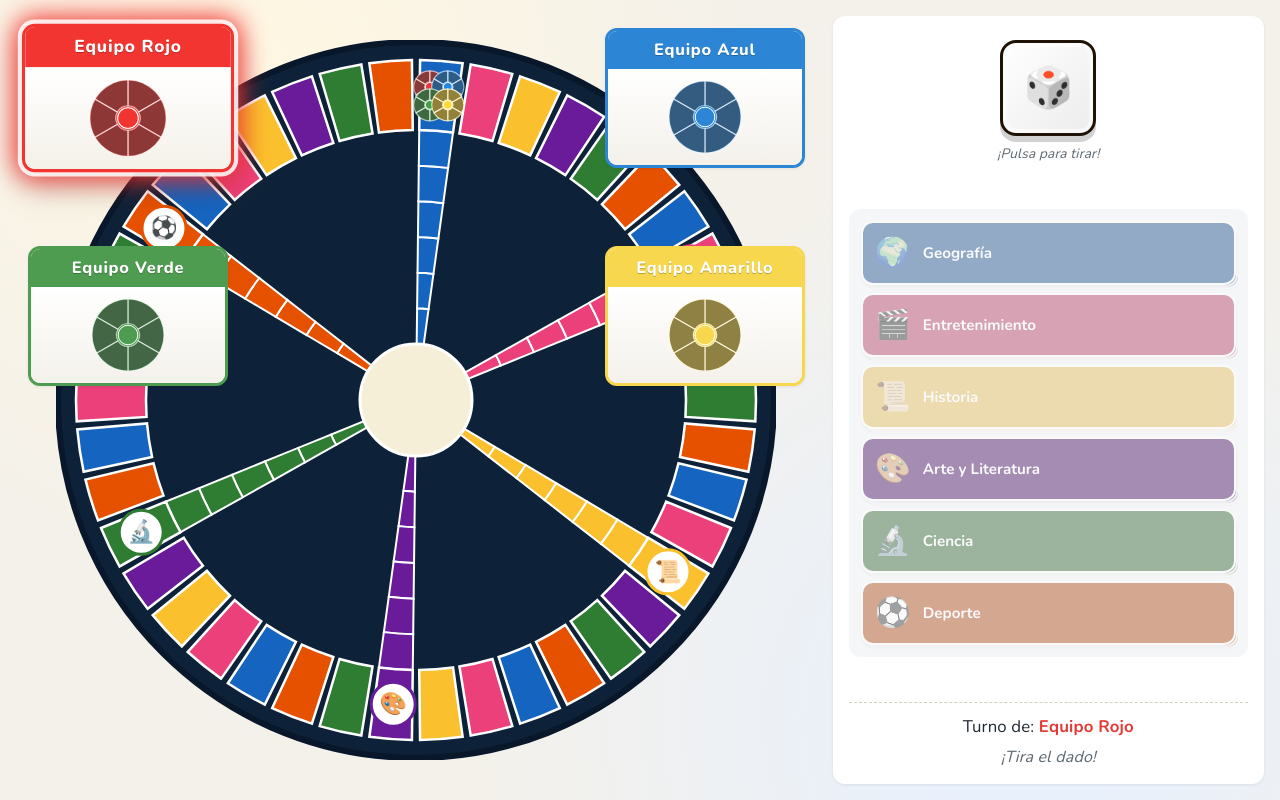
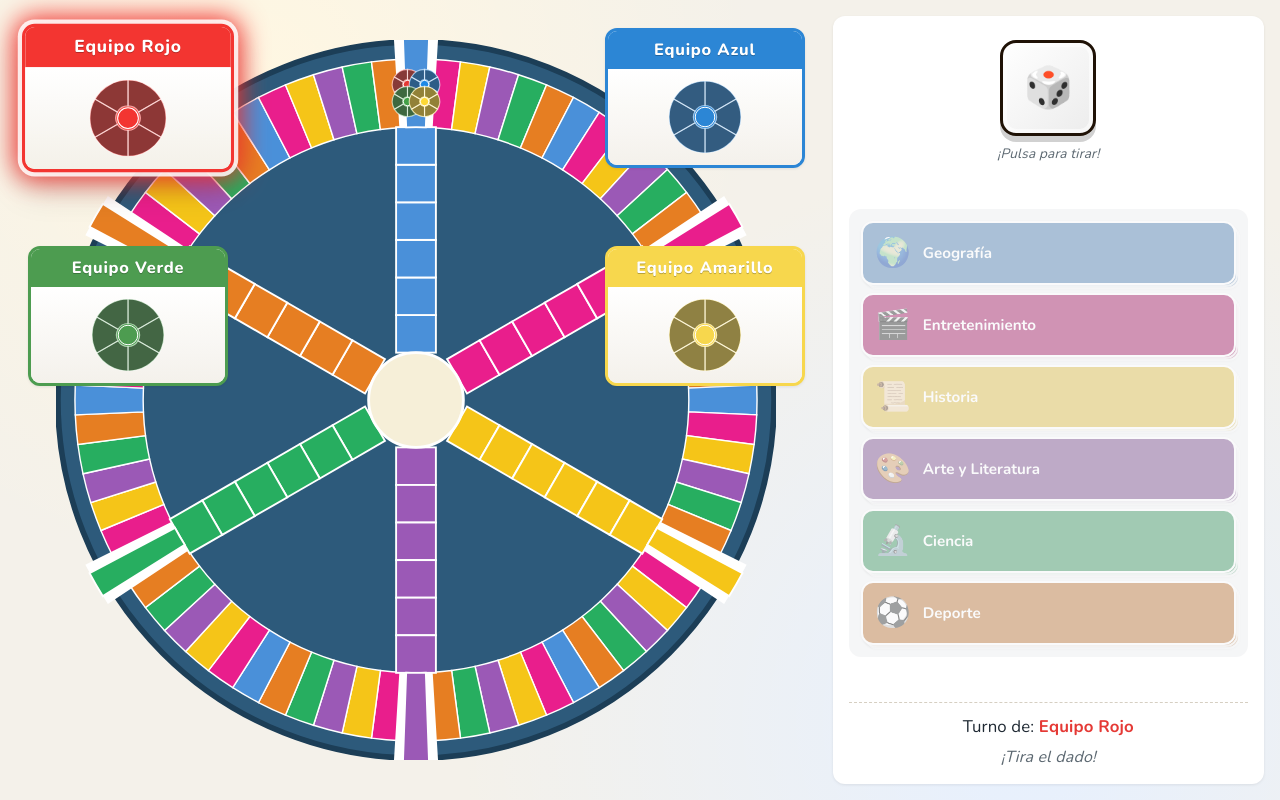
Before and after one commit to ngarderiu/Trivial, a React (Vite) app: page / in a window 1280 px wide. Both pictures are taken after a click on the button "Empezar partida". Built offline with nearby package versions, Linux system fonts and the light colour scheme.

Commit message:
fix: tablero rediseñado como calco exacto del Trivial clásico

```diff
--- a/src/components/game/Board.jsx
+++ b/src/components/game/Board.jsx
@@ -7,17 +7,17 @@ import {
 import { CATEGORIES, CATEGORIES_BY_ID } from '../../constants/categories.js';
 
 // Tablero estilo Trivial Pursuit clásico:
-//   - fondo oscuro
-//   - anillo exterior con 42 casillas de colores (separadas por líneas claras)
-//   - 6 brazos radiales con 6 casillas cada uno, del color de la categoría
-//   - centro pequeño y neutro
+//   - fondo azul-gris oscuro
+//   - 72 casillas en el anillo exterior (12 por sector de categoría)
+//   - 6 brazos RECTOS (rectangulares) de 6 casillas cada uno desde el
+//     centro hasta el borde, separados 60º
+//   - sedes (HQ) en el extremo exterior del brazo, casilla más grande con
+//     borde doble
+//   - centro pequeño crema/blanco
 //
 // Props:
-//   - playerPositions: { [playerId]: index }   (-1 = centro)
-//   - players: [{ id, color, name }]
-//   - reachable: number[]
-//   - onCellClick: (index) => void
-//   - renderToken: (player, idx) => ReactNode  ficha personalizada
+//   - playerPositions, players, reachable, onCellClick
+//   - renderToken: (player, idx) => ReactNode opcional
 export default function Board({
   playerPositions = {},
   players = [],
@@ -25,51 +25,65 @@ export default function Board({
   onCellClick,
   renderToken
 }) {
-  const size = 720;
+  const size = 760;
   const cx = size / 2;
   const cy = size / 2;
-  const ringOuter = 340;
-  const ringInner = 270;
-  const centerR = 56;
+
+  // Geometría del tablero
+  const boardR = 360;          // radio total del disco
+  const ringOuter = 360;       // borde exterior del anillo
+  const ringInner = 288;       // borde interior del anillo
+  const centerR = 50;          // radio del círculo central
+  const armWidth = 42;         // anchura de los brazos rectos (≈ ancho de sede)
+  const sedeBoost = 30;        // las sedes sobresalen un poco
+  const cellH = (ringInner - centerR) / SPOKE_CELLS; // altura de cada casilla del brazo
 
   const reachableSet = new Set(reachable);
-  const sliceAngle = (Math.PI * 2) / RING_LENGTH;
-  const segmentLen = (ringInner - centerR) / SPOKE_CELLS;
+  const sliceAngle = (Math.PI * 2) / RING_LENGTH; // 5º
+  const halfSlice = sliceAngle / 2;
 
-  // Path de una cuña anular (a0..a1 radianes; r0..r1 radios)
-  const wedge = (a0, a1, r0, r1) => {
-    const x0o = cx + r1 * Math.cos(a0);
-    const y0o = cy + r1 * Math.sin(a0);
-    const x1o = cx + r1 * Math.cos(a1);
-    const y1o = cy + r1 * Math.sin(a1);
-    const x0i = cx + r0 * Math.cos(a0);
-    const y0i = cy + r0 * Math.sin(a0);
-    const x1i = cx + r0 * Math.cos(a1);
-    const y1i = cy + r0 * Math.sin(a1);
-    return `M ${x0o} ${y0o} A ${r1} ${r1} 0 0 1 ${x1o} ${y1o} L ${x1i} ${y1i} A ${r0} ${r0} 0 0 0 ${x0i} ${y0i} Z`;
+  // Cuña anular para una casilla del anillo (centrada en su ángulo)
+  const ringCellPath = (i, padRad = 0) => {
+    const center = i * sliceAngle - Math.PI / 2;
+    const a0 = center - halfSlice + padRad;
+    const a1 = center + halfSlice - padRad;
+    const x0o = cx + ringOuter * Math.cos(a0);
+    const y0o = cy + ringOuter * Math.sin(a0);
+    const x1o = cx + ringOuter * Math.cos(a1);
+    const y1o = cy + ringOuter * Math.sin(a1);
+    const x0i = cx + ringInner * Math.cos(a0);
+    const y0i = cy + ringInner * Math.sin(a0);
+    const x1i = cx + ringInner * Math.cos(a1);
+    const y1i = cy + ringInner * Math.sin(a1);
+    return `M ${x0o} ${y0o} A ${ringOuter} ${ringOuter} 0 0 1 ${x1o} ${y1o} L ${x1i} ${y1i} A ${ringInner} ${ringInner} 0 0 0 ${x0i} ${y0i} Z`;
   };
 
-  const cellWedgePath = (i, padRad = 0) => {
-    const a0 = i * sliceAngle - Math.PI / 2 + padRad;
-    const a1 = (i + 1) * sliceAngle - Math.PI / 2 - padRad;
-    return wedge(a0, a1, ringInner, ringOuter);
+  // Sede destacada: igual que ringCellPath pero con radio exterior mayor
+  const sedeCellPath = (i, padRad = 0) => {
+    const center = i * sliceAngle - Math.PI / 2;
+    const a0 = center - halfSlice * 1.4 + padRad;
+    const a1 = center + halfSlice * 1.4 - padRad;
+    const outer = ringOuter + sedeBoost;
+    const x0o = cx + outer * Math.cos(a0);
+    const y0o = cy + outer * Math.sin(a0);
+    const x1o = cx + outer * Math.cos(a1);
+    const y1o = cy + outer * Math.sin(a1);
+    const x0i = cx + ringInner * Math.cos(a0);
+    const y0i = cy + ringInner * Math.sin(a0);
+    const x1i = cx + ringInner * Math.cos(a1);
+    const y1i = cy + ringInner * Math.sin(a1);
+    return `M ${x0o} ${y0o} A ${outer} ${outer} 0 0 1 ${x1o} ${y1o} L ${x1i} ${y1i} A ${ringInner} ${ringInner} 0 0 0 ${x0i} ${y0i} Z`;
   };
 
-  // Casilla de un brazo (radial). catIdx 0..5; segIdx 0..5 (0=más cerca del centro)
-  const spokeCellPath = (catIdx, segIdx) => {
-    const sedeIndex = (catIdx * RING_LENGTH) / CATEGORIES.length; // 0,7,14,...
-    const a0 = sedeIndex * sliceAngle - Math.PI / 2 + 0.012;
-    const a1 = (sedeIndex + 1) * sliceAngle - Math.PI / 2 - 0.012;
-    const r0 = centerR + segIdx * segmentLen;
-    const r1 = centerR + (segIdx + 1) * segmentLen;
-    return wedge(a0, a1, r0, r1);
-  };
-
-  const cellCenter = (i) => {
-    const a = (i + 0.5) * sliceAngle - Math.PI / 2;
+  // Centro de una casilla del anillo (para fichas)
+  const ringCellCenter = (i) => {
+    const a = i * sliceAngle - Math.PI / 2;
     const r = (ringOuter + ringInner) / 2;
     return { x: cx + r * Math.cos(a), y: cy + r * Math.sin(a) };
   };
+
+  // Ángulo (en grados) del brazo j (0..5) — sede en el extremo
+  const spokeAngleDeg = (j) => -90 + j * 60;
 
   // Agrupar fichas por casilla
   const fichasPorCasilla = {};
@@ -86,105 +100,113 @@ export default function Board({
       role="img"
       aria-label="Tablero de Trivial"
     >
-      {/* Fondo oscuro del tablero */}
-      <circle cx={cx} cy={cy} r={ringOuter + 18} fill="#0d2238" />
+      {/* Fondo azul-gris del tablero */}
+      <circle cx={cx} cy={cy} r={boardR + 18} fill="#2d5a7b" />
       <circle
         cx={cx}
         cy={cy}
-        r={ringOuter + 18}
+        r={boardR + 18}
         fill="none"
-        stroke="#08172a"
+        stroke="#1c3e57"
         strokeWidth={6}
       />
 
-      {/* Brazos: 6 categorías × 6 casillas */}
-      {CATEGORIES.map((cat, catIdx) => (
-        <g key={`spoke-${cat.id}`}>
-          {Array.from({ length: SPOKE_CELLS }).map((_, segIdx) => (
-            <path
-              key={segIdx}
-              d={spokeCellPath(catIdx, segIdx)}
-              fill={cat.color}
-              stroke="#ffffff"
-              strokeWidth={2}
-            />
-          ))}
-        </g>
-      ))}
+      {/* Anillo exterior: 72 casillas (las sedes se dibujan en otro grupo) */}
+      {BOARD_POSITIONS.map((cell) => {
+        if (cell.isHQ) return null; // sedes después
+        const cat = CATEGORIES_BY_ID[cell.category];
+        return (
+          <path
+            key={cell.index}
+            d={ringCellPath(cell.index)}
+            fill={cat?.color || '#666'}
+            stroke="#ffffff"
+            strokeWidth={1.5}
+            onClick={() => onCellClick?.(cell.index)}
+          />
+        );
+      })}
 
-      {/* Anillo exterior: 42 casillas */}
-      {BOARD_POSITIONS.map((cell) => {
-        const cat = CATEGORIES_BY_ID[cell.category];
-        const isReachable = reachableSet.has(cell.index);
-        const center = cellCenter(cell.index);
+      {/* Brazos rectos: 6 brazos × 6 casillas */}
+      {CATEGORIES.map((cat, j) => {
+        const angle = spokeAngleDeg(j);
         return (
-          <g key={cell.index} className={isReachable ? 'is-reachable' : ''}>
-            <path
-              d={cellWedgePath(cell.index, 0.012)}
-              fill={cat?.color || '#777'}
-              stroke="#ffffff"
-              strokeWidth={2.5}
-              onClick={() => onCellClick?.(cell.index)}
-              style={{ cursor: isReachable ? 'pointer' : 'default' }}
-            />
-            {cell.isHQ && (
-              <>
-                <circle
-                  cx={center.x}
-                  cy={center.y}
-                  r={22}
-                  fill="#ffffff"
-                  stroke={cat?.color}
-                  strokeWidth={3}
+          <g key={`spoke-${cat.id}`} transform={`rotate(${angle} ${cx} ${cy})`}>
+            {Array.from({ length: SPOKE_CELLS }).map((_, k) => {
+              // Pre-rotación: el brazo apunta hacia la derecha (+x).
+              // Cell k ocupa de x = cx + centerR + k*cellH
+              const x = cx + centerR + k * cellH;
+              const y = cy - armWidth / 2;
+              return (
+                <rect
+                  key={k}
+                  x={x}
+                  y={y}
+                  width={cellH}
+                  height={armWidth}
+                  fill={cat.color}
+                  stroke="#ffffff"
+                  strokeWidth={2}
                 />
-                <text
-                  x={center.x}
-                  y={center.y + 7}
-                  textAnchor="middle"
-                  fontSize="22"
-                  style={{ pointerEvents: 'none' }}
-                >
-                  {cat?.icon}
-                </text>
-              </>
-            )}
-            {isReachable && (
-              <circle
-                cx={center.x}
-                cy={center.y}
-                r={20}
-                fill="rgba(255,255,200,0.55)"
-                stroke="#fff8a0"
-                strokeWidth={2}
-                strokeDasharray="4 3"
-                onClick={() => onCellClick?.(cell.index)}
-                style={{ cursor: 'pointer' }}
-              />
-            )}
+              );
+            })}
           </g>
         );
       })}
 
-      {/* Centro: pequeño círculo neutro */}
+      {/* Sedes: por encima del resto, con borde doble */}
+      {BOARD_POSITIONS.filter((c) => c.isHQ).map((cell) => {
+        const cat = CATEGORIES_BY_ID[cell.category];
+        const isReachable = reachableSet.has(cell.index);
+        return (
+          <g key={`hq-${cell.index}`} className={isReachable ? 'is-reachable' : ''}>
+            {/* Halo exterior blanco */}
+            <path d={sedeCellPath(cell.index, 0)} fill="#ffffff" />
+            {/* Casilla coloreada interior */}
+            <path
+              d={sedeCellPath(cell.index, 0.025)}
+              fill={cat?.color}
+              stroke="#ffffff"
+              strokeWidth={2}
+              onClick={() => onCellClick?.(cell.index)}
+              style={{ cursor: isReachable ? 'pointer' : 'default' }}
+            />
+          </g>
+        );
+      })}
+
+      {/* Casillas alcanzables resaltadas */}
+      {Array.from(reachableSet).map((idx) => {
+        const center = ringCellCenter(idx);
+        return (
+          <circle
+            key={`reach-${idx}`}
+            cx={center.x}
+            cy={center.y}
+            r={20}
+            fill="rgba(255,255,150,0.55)"
+            stroke="#fff8a0"
+            strokeWidth={2.5}
+            strokeDasharray="4 3"
+            onClick={() => onCellClick?.(idx)}
+            style={{ cursor: 'pointer' }}
+          />
+        );
+      })}
+
+      {/* Centro: círculo crema */}
       <g
         className="board__center"
         onClick={() => onCellClick?.(CENTER_INDEX)}
         style={{ cursor: 'pointer' }}
       >
-        <circle
-          cx={cx}
-          cy={cy}
-          r={centerR}
-          fill="#f6efd8"
-          stroke="#ffffff"
-          strokeWidth={3}
-        />
+        <circle cx={cx} cy={cy} r={centerR} fill="#f6efd8" stroke="#ffffff" strokeWidth={3} />
       </g>
 
-      {/* Fichas (renderizadas por el padre con renderToken o círculo simple) */}
+      {/* Fichas */}
       {Object.entries(fichasPorCasilla).map(([idxStr, list]) => {
         const idx = Number(idxStr);
-        const center = idx === CENTER_INDEX ? { x: cx, y: cy } : cellCenter(idx);
+        const center = idx === CENTER_INDEX ? { x: cx, y: cy } : ringCellCenter(idx);
         return list.map((p, i) => {
           const offsetX = (i % 2) * 18 - 9;
           const offsetY = Math.floor(i / 2) * 18 - 9;
--- a/src/constants/board.js
+++ b/src/constants/board.js
@@ -9,9 +9,9 @@
 
 import { CATEGORY_IDS } from './categories.js';
 
-const RING_SIZE = 42;
+const RING_SIZE = 72;
 const SPOKES = 6;
-const SPOKE_GAP = RING_SIZE / SPOKES; // 7
+const SPOKE_GAP = RING_SIZE / SPOKES; // 12
 
 // Categorías rotando alrededor del anillo
 function categoryForIndex(index) {
```
Also changed, not shown: src/constants/categories.js (+7 -7 lines).
